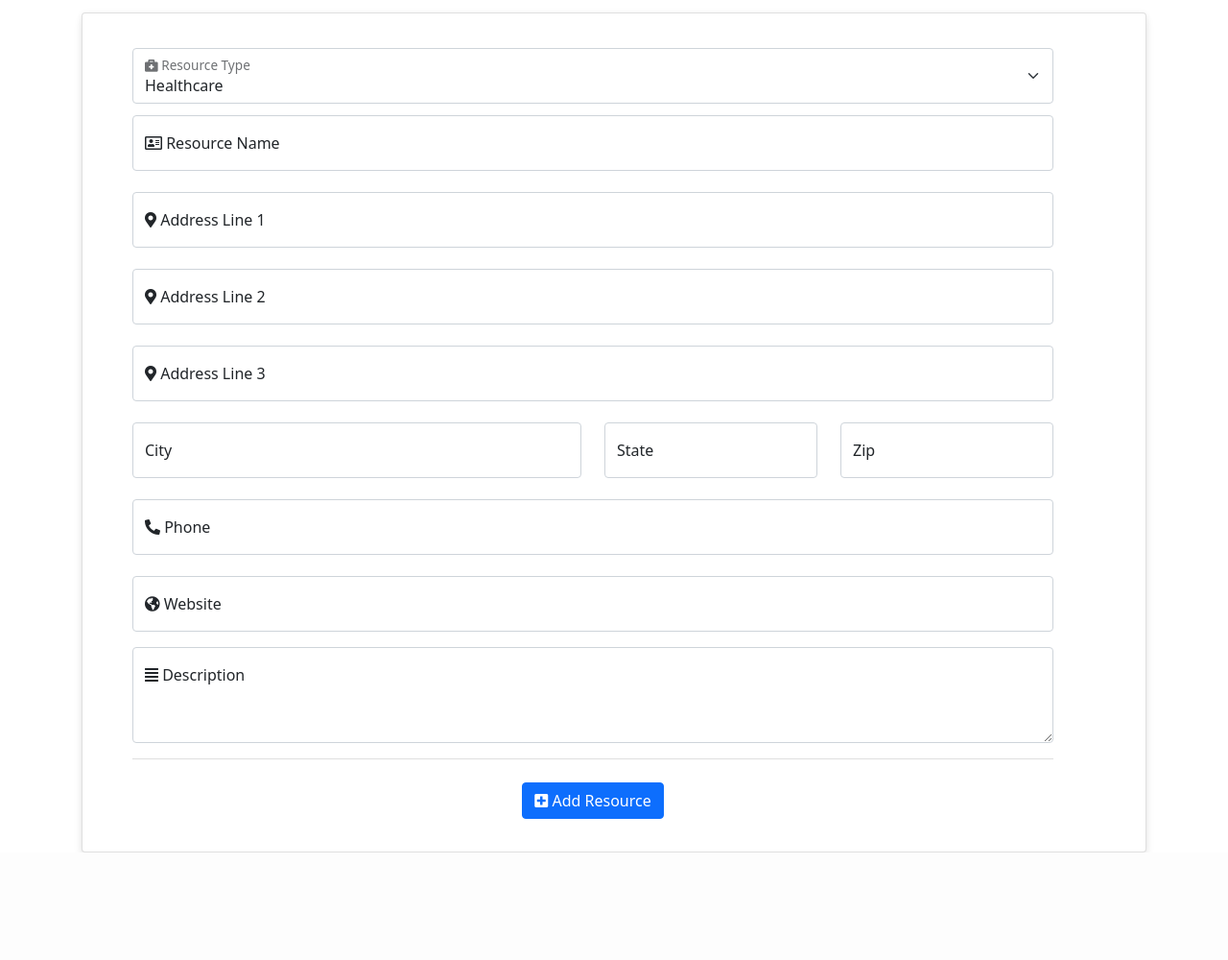
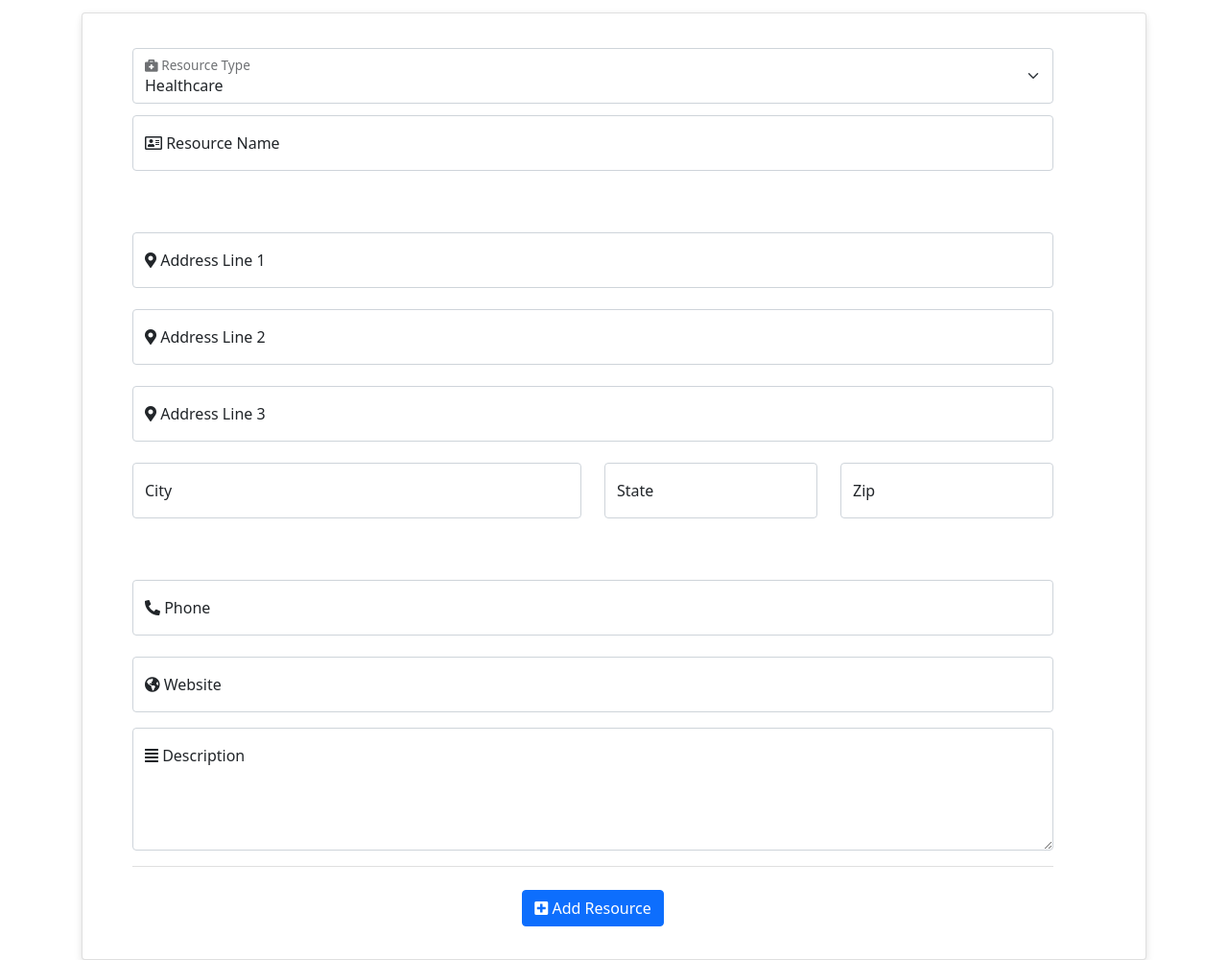
Before and after one commit to quincyp/project_community, a Django app: page /resources/new in a window 1280 px wide. Shown: the part 197-1197 px from the top of the page at 96% size. Before the commit the page ends 1085 px from the top, so only its background shows below. Run offline with Django 3.2, Linux system fonts and the light colour scheme; some libraries are stand-ins or nearby versions.

Commit message:
Fixed some small datafields for add new form, added better padding for form sections

```diff
--- a/main_app/templates/resources/new.html
+++ b/main_app/templates/resources/new.html
@@ -31,8 +31,8 @@
 
             <div class="row">
                 <div class="col">
-                    <div class="form-floating mb-3">
-                        <input type="text" class="form-control" id="floatingInput" name="name" maxlength="120" id="id_address1" placeholder="Name">
+                    <div class="form-floating mb-5">
+                        <input type="text" class="form-control" id="floatingInput" name="name" maxlength="120" id="id_name" placeholder="Name">
                         <label for="floatingInput"><i class="far fa-address-card"></i> Resource Name</label>
                     </div>
                 </div>
@@ -40,7 +40,7 @@
 
             <div class="row">
                 <div class="col">
-                    <div class="form-floating mb-3">
+                    <div class="form-floating my-3">
                         <input type="text" class="form-control" id="floatingInput" name="address1" maxlength="120" id="id_address1" placeholder="Address Line 1">
                         <label for="floatingInput"><i class="fas fa-map-marker-alt"></i> Address Line 1</label>
                     </div>
@@ -50,7 +50,7 @@
             <div class="row">
                 <div class="col">
                     <div class="form-floating mb-3">
-                        <input type="text" class="form-control" id="floatingInput" name="address1" maxlength="120" id="id_address2" placeholder="Address Line 2">
+                        <input type="text" class="form-control" id="floatingInput" name="address2" maxlength="120" id="id_address2" placeholder="Address Line 2">
                         <label for="floatingInput"><i class="fas fa-map-marker-alt"></i> Address Line 2</label>
                     </div>
                 </div>
@@ -59,7 +59,7 @@
             <div class="row">
                 <div class="col">
                     <div class="form-floating mb-3">
-                        <input type="text" class="form-control" id="floatingInput" name="address3" maxlength="120" id="id_address1" placeholder="Address Line 3">
+                        <input type="text" class="form-control" id="floatingInput" name="address3" maxlength="120" id="id_address3" placeholder="Address Line 3">
                         <label for="floatingInput"><i class="fas fa-map-marker-alt"></i> Address Line 3</label>
                     </div>
                 </div>
@@ -74,7 +74,7 @@
                 </div>
 
                 <div class="col-3">
-                    <div class="form-floating mb-3">
+                    <div class="form-floating mb-5">
                         <input type="text" class="form-control" id="floatingInput" name="state" maxlength="2" id="id_state" placeholder="State">
                         <label for="floatingInput">State</label>
                     </div>
@@ -90,7 +90,7 @@
 
             <div class="row">
                 <div class="col">
-                    <div class="form-floating mb-3">
+                    <div class="form-floating my-3">
                         <input type="text" class="form-control" id="floatingInput" name="phone" maxlength="12" id="id_phone" placeholder="Phone">
                         <label for="floatingInput"><i class="fas fa-phone-alt"></i> Phone</label>
                     </div>
@@ -109,7 +109,7 @@
             <div class="row">
                 <div class="col">
                     <div class="form-floating mb-3">
-                        <textarea class="form-control" id="floatingTextarea" name="description" maxlength="1024" id="id_description" placeholder="Description" style="height: 100px"></textarea>
+                        <textarea class="form-control" id="floatingTextarea" name="description" maxlength="1024" id="id_description" placeholder="Description" style="height: 128px"></textarea>
                         <label for="floatingInput"><i class="fas fa-align-justify"></i> Description</label>
                     </div>
                 </div>
```
